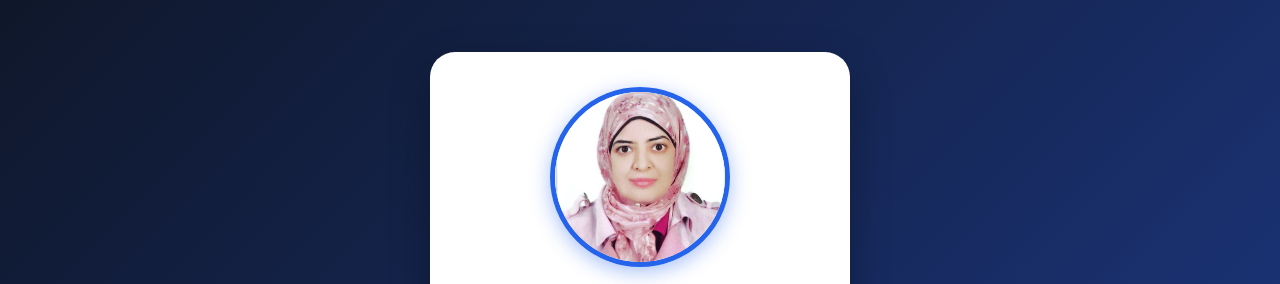
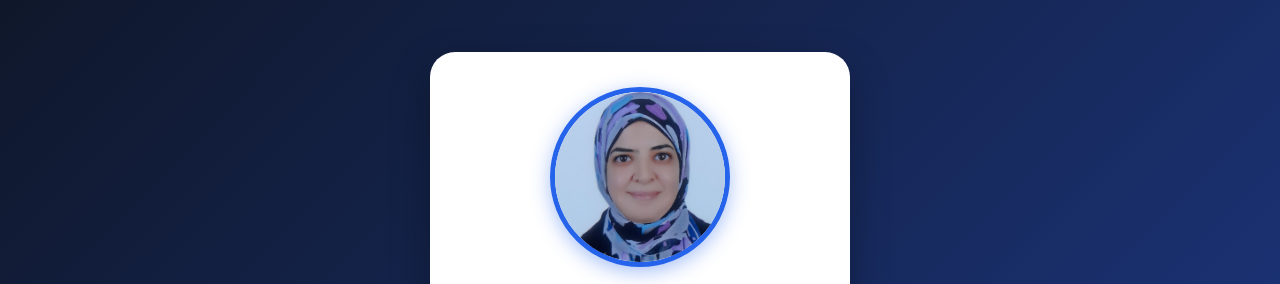
Before and after one commit to omarhasanalamir-ops/Sara-Profile, a plain HTML site: page index.html in a window 1280 px wide. Shown: the top 284 px of the page. Drawn offline with Linux system fonts and the light colour scheme.

Commit message:
Add files via upload

```diff
--- a/index.html
+++ b/index.html
@@ -105,7 +105,7 @@ h1{
 <div class="card">
 
     <div class="profile-img">
-        <img src="sarah.jpg" alt="Dr. Sarah Hamdy Rashedy">
+        <img src="sarah.jpeg" alt="Dr. Sarah Hamdy Rashedy">
     </div>
 
     <h1>Dr. Sarah Hamdy Rashedy</h1>
```
Also changed, not shown: sarah.jpeg (added).
